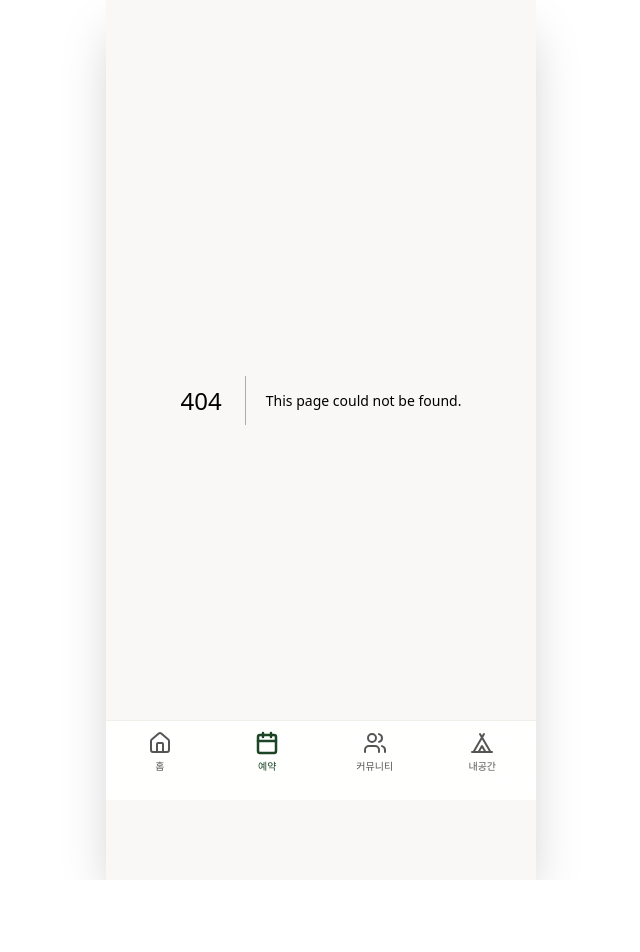
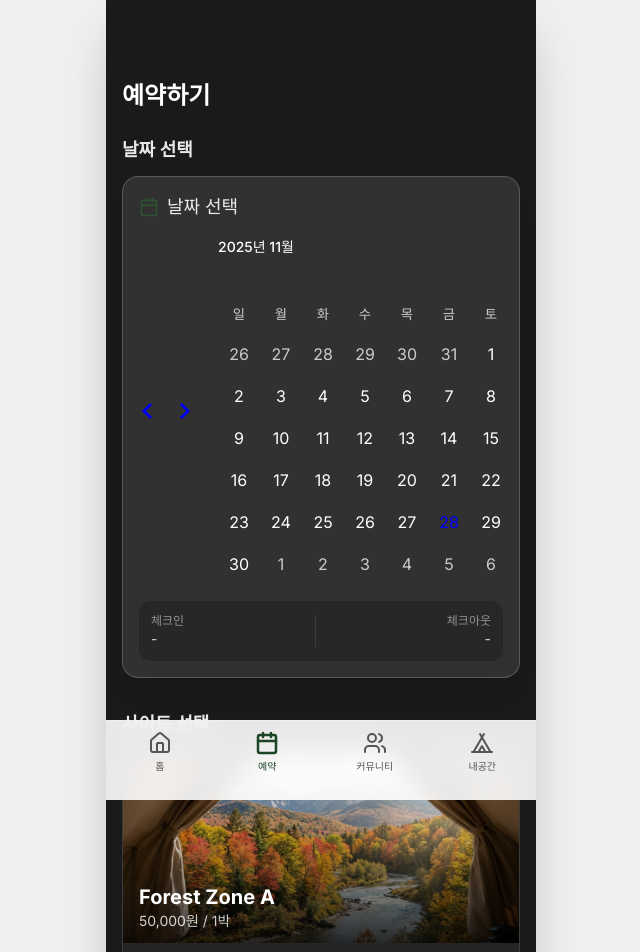
Before and after one commit to HYUN-SUK/RAON.I, a Next.js app: page /reservation in a window 1280 px wide. Before the commit this address had no page. Shown: the top 952 px of the page, without its empty margins (319-959 px from the left). Before the commit the page ends 880 px from the top, so only its background shows below. Built offline with nearby package versions, Linux system fonts and the light colour scheme.

Commit message:
feat: Implement reservation UI (DateRangePicker, SiteList, Page)

```diff
--- a/package.json
+++ b/package.json
@@ -9,9 +9,11 @@
     "lint": "eslint"
   },
   "dependencies": {
+    "date-fns": "^4.1.0",
     "lucide-react": "^0.555.0",
     "next": "16.0.5",
     "react": "19.2.0",
+    "react-day-picker": "^9.11.2",
     "react-dom": "19.2.0",
     "zustand": "^5.0.8"
   },
--- /dev/null
+++ b/src/app/reservation/page.tsx
@@ -0,0 +1,22 @@
+import DateRangePicker from '@/components/reservation/DateRangePicker';
+import SiteList from '@/components/reservation/SiteList';
+
+export default function ReservationPage() {
+    return (
+        <main className="min-h-screen bg-[#1a1a1a] text-white pb-24 px-4 pt-20">
+            <h1 className="text-2xl font-bold mb-6">예약하기</h1>
+
+            <div className="space-y-8">
+                <section>
+                    <h2 className="text-lg font-semibold mb-3 text-white/90">날짜 선택</h2>
+                    <DateRangePicker />
+                </section>
+
+                <section>
+                    <h2 className="text-lg font-semibold mb-3 text-white/90">사이트 선택</h2>
+                    <SiteList />
+                </section>
+            </div>
+        </main>
+    );
+}
--- /dev/null
+++ b/src/components/reservation/DateRangePicker.tsx
@@ -0,0 +1,74 @@
+'use client';
+
+import * as React from 'react';
+import { DayPicker, DateRange } from 'react-day-picker';
+import { ko } from 'date-fns/locale';
+import { format } from 'date-fns';
+import { useReservationStore } from '@/store/useReservationStore';
+import { ChevronLeft, ChevronRight, Calendar as CalendarIcon } from 'lucide-react';
+import 'react-day-picker/style.css';
+
+export default function DateRangePicker() {
+    const { selectedDateRange, setDateRange } = useReservationStore();
+
+    const handleSelect = (range: DateRange | undefined) => {
+        setDateRange({ from: range?.from, to: range?.to });
+    };
+
+    return (
+        <div className="p-4 bg-white/10 backdrop-blur-md rounded-2xl border border-white/20 shadow-xl">
+            <div className="flex items-center gap-2 mb-4 text-white/90">
+                <CalendarIcon className="w-5 h-5 text-[#2F5233]" />
+                <span className="font-medium text-lg">날짜 선택</span>
+            </div>
+
+            <DayPicker
+                mode="range"
+                selected={selectedDateRange}
+                onSelect={handleSelect}
+                locale={ko}
+                numberOfMonths={1}
+                showOutsideDays
+                className="text-white mx-auto"
+                classNames={{
+                    months: "flex flex-col sm:flex-row space-y-4 sm:space-x-4 sm:space-y-0 justify-center",
+                    month: "space-y-4",
+                    caption: "flex justify-center pt-1 relative items-center",
+                    caption_label: "text-sm font-medium",
+                    nav: "space-x-1 flex items-center",
+                    nav_button: "h-7 w-7 bg-transparent hover:bg-white/10 rounded-full flex items-center justify-center transition-colors text-white",
+                    nav_button_previous: "absolute left-1",
+                    nav_button_next: "absolute right-1",
+                    table: "w-full border-collapse space-y-1",
+                    head_row: "flex justify-center",
+                    head_cell: "text-white/60 rounded-md w-9 font-normal text-[0.8rem]",
+                    row: "flex w-full mt-2 justify-center",
+                    cell: "text-center text-sm p-0 relative [&:has([aria-selected])]:bg-white/5 first:[&:has([aria-selected])]:rounded-l-md last:[&:has([aria-selected])]:rounded-r-md focus-within:relative focus-within:z-20",
+                    day: "h-9 w-9 p-0 font-normal aria-selected:opacity-100 hover:bg-white/10 rounded-full transition-colors text-white",
+                    day_selected: "bg-[#2F5233] text-white hover:bg-[#2F5233] hover:text-white focus:bg-[#2F5233] focus:text-white",
+                    day_today: "bg-white/20 text-white",
+                    day_outside: "text-white/30 opacity-50",
+                    day_disabled: "text-white/30 opacity-50",
+                    day_range_middle: "aria-selected:bg-white/10 aria-selected:text-white",
+                    day_hidden: "invisible",
+                }}
+                components={{
+                    IconLeft: ({ ...props }) => <ChevronLeft className="h-4 w-4" />,
+                    IconRight: ({ ...props }) => <ChevronRight className="h-4 w-4" />,
+                }}
+            />
+
+            <div className="mt-4 p-3 bg-black/20 rounded-xl text-sm text-white/80 flex justify-between items-center">
+                <div>
+                    <p className="text-xs text-white/50">체크인</p>
+                    <p>{selectedDateRange.from ? format(selectedDateRange.from, 'yyyy.MM.dd') : '-'}</p>
+                </div>
+                <div className="h-8 w-[1px] bg-white/10"></div>
+                <div className="text-right">
+                    <p className="text-xs text-white/50">체크아웃</p>
+                    <p>{selectedDateRange.to ? format(selectedDateRange.to, 'yyyy.MM.dd') : '-'}</p>
+                </div>
+            </div>
+        </div>
+    );
+}
--- /dev/null
+++ b/src/components/reservation/SiteList.tsx
@@ -0,0 +1,54 @@
+'use client';
+
+import { SITES } from '@/constants/sites';
+import { useReservationStore } from '@/store/useReservationStore';
+import Image from 'next/image';
+
+export default function SiteList() {
+    const { selectedSite, setSelectedSite } = useReservationStore();
+
+    return (
+        <div className="space-y-4 pb-20">
+            {SITES.map((site) => (
+                <div
+                    key={site.id}
+                    onClick={() => setSelectedSite(site)}
+                    className={`
+            relative overflow-hidden rounded-2xl border transition-all duration-300 cursor-pointer group
+            ${selectedSite?.id === site.id
+                            ? 'border-[#2F5233] ring-2 ring-[#2F5233]/50 bg-white/10'
+                            : 'border-white/10 bg-white/5 hover:bg-white/10'}
+          `}
+                >
+                    <div className="relative h-48 w-full">
+                        <Image
+                            src={site.imageUrl}
+                            alt={site.name}
+                            fill
+                            className="object-cover transition-transform duration-500 group-hover:scale-105"
+                        />
+                        <div className="absolute inset-0 bg-gradient-to-t from-black/80 via-black/20 to-transparent" />
+                        <div className="absolute bottom-3 left-4 text-white">
+                            <h3 className="text-xl font-bold">{site.name}</h3>
+                            <p className="text-sm text-white/80">{site.price.toLocaleString()}원 / 1박</p>
+                        </div>
+                        <div className="absolute top-3 right-3 bg-black/40 backdrop-blur-md px-2 py-1 rounded-lg text-xs text-white border border-white/10">
+                            {site.type}
+                        </div>
+                    </div>
+
+                    <div className="p-4">
+                        <p className="text-sm text-white/70 mb-3 line-clamp-2">{site.description}</p>
+                        <div className="flex flex-wrap gap-2">
+                            {site.features.map((feature, idx) => (
+                                <span key={idx} className="text-xs px-2 py-1 rounded-md bg-white/5 text-white/60 border border-white/5">
+                                    {feature}
+                                </span>
+                            ))}
+                        </div>
+                    </div>
+                </div>
+            ))}
+        </div>
+    );
+}
```
Also changed, not shown: 1 other file (tests, documents, lock files or other folders).
